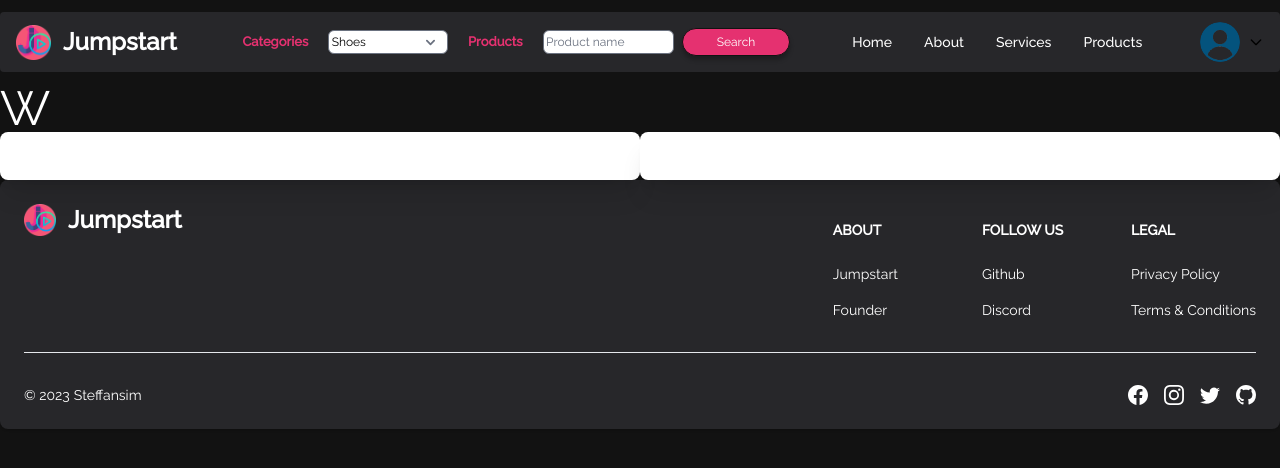
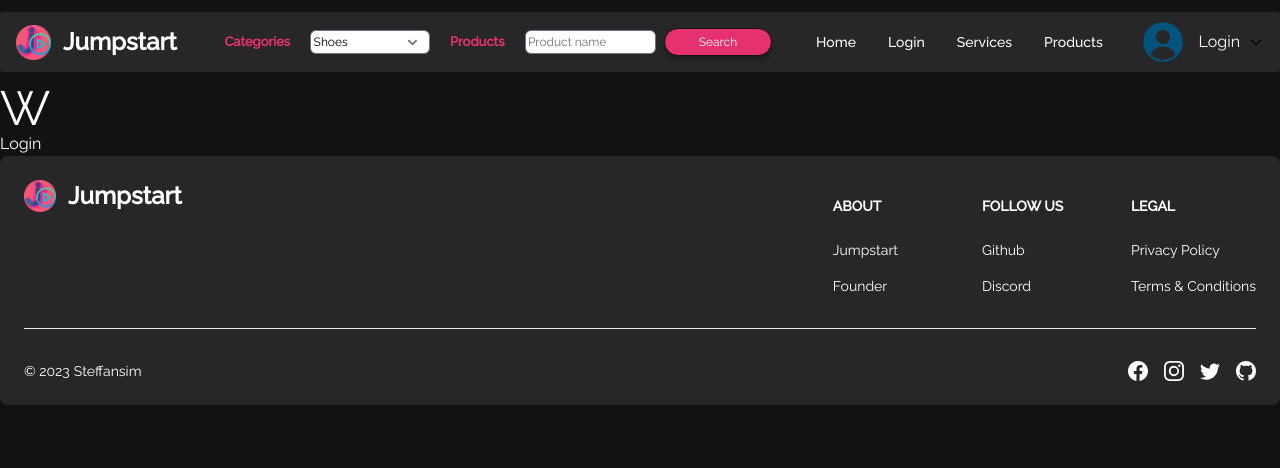
Before and after one commit to itsaFan/jumpstart, a Next.js app: page /login in a window 1280 px wide. Shown: the top 468 px of the page. Built offline with nearby package versions, Linux system fonts and the light colour scheme.

Commit message:
loginModal

```diff
--- a/components/auth/login/login-form.tsx
+++ b/components/auth/login/login-form.tsx
@@ -1,9 +1,59 @@
-
+import * as React from "react";
+import Box from "@mui/material/Box";
+import Button from "@mui/material/Button";
+import Typography from "@mui/material/Typography";
+import Modal from "@mui/material/Modal";
+import { Checkbox, Label, TextInput } from "flowbite-react";
 
 export default function LoginForm() {
-    return (
-        <>
-        <div>Test</div>
-        </>
-    )
+  const [open, setOpen] = React.useState(false);
+  const handleOpen = () => setOpen(true);
+  const handleClose = () => setOpen(false);
+
+  return (
+    <div>
+      <button onClick={handleOpen}>
+        <h3>Login</h3>
+      </button>
+      <Modal open={open} onClose={handleClose} aria-labelledby="modal-modal-title" aria-describedby="modal-modal-description">
+        <Box className="card absolute inset-1/4 mx-52">
+          <Typography id="modal-modal-title" variant="h6" component="h2">
+            <div className="space-y-6 px-6 pb-4 sm:pb-6 lg:px-8 xl:pb-8">
+              <h3 className="text-xl font-medium text-gray-900 dark:text-white">Sign in to our platform</h3>
+              <div>
+                <div className="mb-2 block">
+                  <Label htmlFor="email" value="Your email" />
+                </div>
+                <TextInput id="email" placeholder="name@company.com" required={true} />
+              </div>
+              <div>
+                <div className="mb-2 block">
+                  <Label htmlFor="password" value="Your password" />
+                </div>
+                <TextInput id="password" type="password" required={true} />
+              </div>
+              <div className="flex justify-between">
+                <div className="flex items-center gap-2">
+                  <Checkbox id="remember" />
+                  <Label htmlFor="remember">Remember me</Label>
+                </div>
+                <a href="/modal" className="text-sm text-blue-700 hover:underline dark:text-blue-500">
+                  Lost Password?
+                </a>
+              </div>
+              <div className="w-full">
+                <Button>Log in to your account</Button>
+              </div>
+              <div className="text-sm font-medium text-gray-500 dark:text-gray-300">
+                Not registered?
+                <a href="/modal" className="text-blue-700 hover:underline dark:text-blue-500">
+                  Create account
+                </a>
+              </div>
+            </div>
+          </Typography>
+        </Box>
+      </Modal>
+    </div>
+  );
 }
--- a/components/layout/nav.tsx
+++ b/components/layout/nav.tsx
@@ -1,6 +1,7 @@
 import Image from "next/image";
 import { Avatar, Dropdown, Navbar } from "flowbite-react";
 import NavSearch from "./navSearch";
+import LoginForm from "../auth/login/login-form";
 
 export default function NavBar() {
   return (
@@ -19,10 +20,11 @@ export default function NavBar() {
           <Navbar.Link href="/" active>
             <h3>Home</h3>
           </Navbar.Link>
-          <Navbar.Link href="/">
-            <h3>About</h3>
+          <Navbar.Link>
+          <LoginForm />
+            {/* <h3>About</h3> */}
           </Navbar.Link>
-          <Navbar.Link href="/navbars">
+          <Navbar.Link href="/login">
             <h3>Services</h3>
           </Navbar.Link>
           <Navbar.Link href="/register">
@@ -34,8 +36,9 @@ export default function NavBar() {
         </Navbar.Collapse>
       </div>
 
+
       <div className="flex md:order-4">
-        <Dropdown inline label={<Avatar alt="User settings" img="/images/userprofile.png" rounded />}>
+        <Dropdown inline label={<Avatar alt="User settings" img="/images/userprofile.png" rounded><LoginForm /></Avatar>} >
           <Dropdown.Header>
             <span className="block text-sm">Steff</span>
             <span className="block truncate text-sm font-medium">steff@email.com</span>
--- a/package.json
+++ b/package.json
@@ -9,6 +9,9 @@
     "lint": "next lint"
   },
   "dependencies": {
+    "@emotion/react": "^11.10.6",
+    "@emotion/styled": "^11.10.6",
+    "@mui/material": "^5.11.12",
     "@types/node": "18.14.6",
     "@types/react": "18.0.28",
     "@types/react-dom": "18.0.11",
@@ -19,6 +22,8 @@
     "next": "13.2.3",
     "react": "18.2.0",
     "react-dom": "18.2.0",
+    "react-hooks-use-modal": "^3.3.1",
+    "react-modal-supervisor": "^1.5.2",
     "typescript": "4.9.5"
   },
   "devDependencies": {
--- a/pages/login/index.tsx
+++ b/pages/login/index.tsx
@@ -1,3 +1,4 @@
+import LoginForm from "@/components/auth/login/login-form";
 import ProductList from "@/components/product/product-list";
 import PageHeader from "@/components/UI/page-header";
 import React from "react";
@@ -8,15 +9,7 @@ export default function LoginPage() {
       <PageHeader title="login" />
       <div>
         <h1 className="text-white text-5xl">W</h1>
-        <div className="grid grid-cols-2">
-          <div className="card">
-
-          </div>
-          <div className="card">
-
-</div>
-
-        </div>
+        <LoginForm />
       </div>
     </>
   );
```
Also changed, not shown: components/layout/layout.tsx (line endings or trailing spaces), 1 other file (tests, documents, lock files or other folders).
